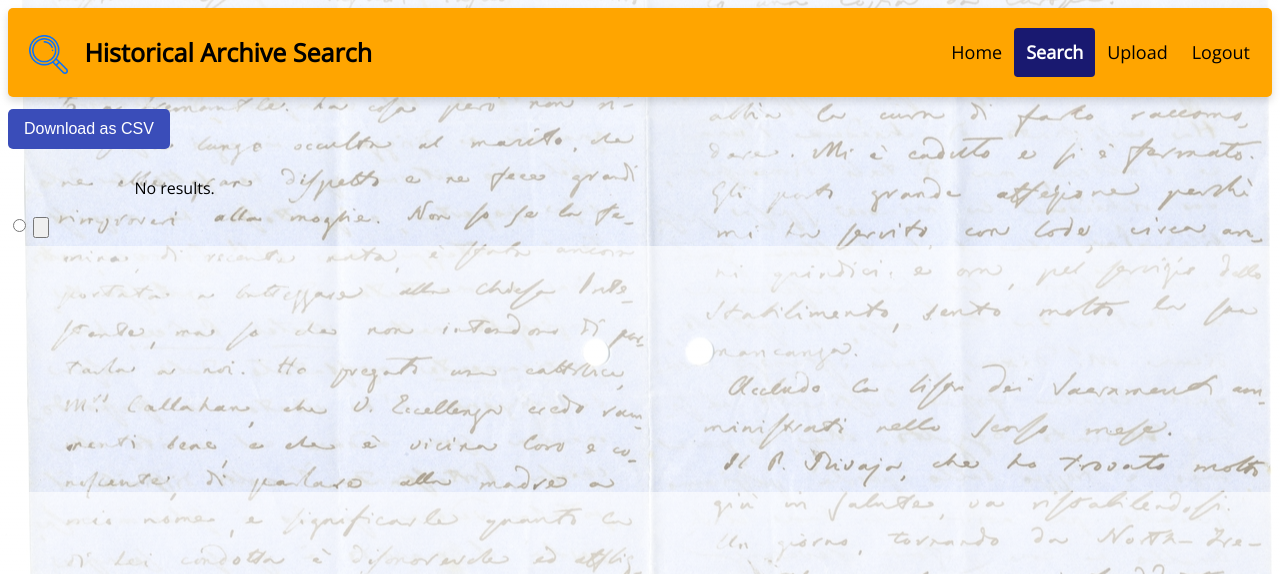
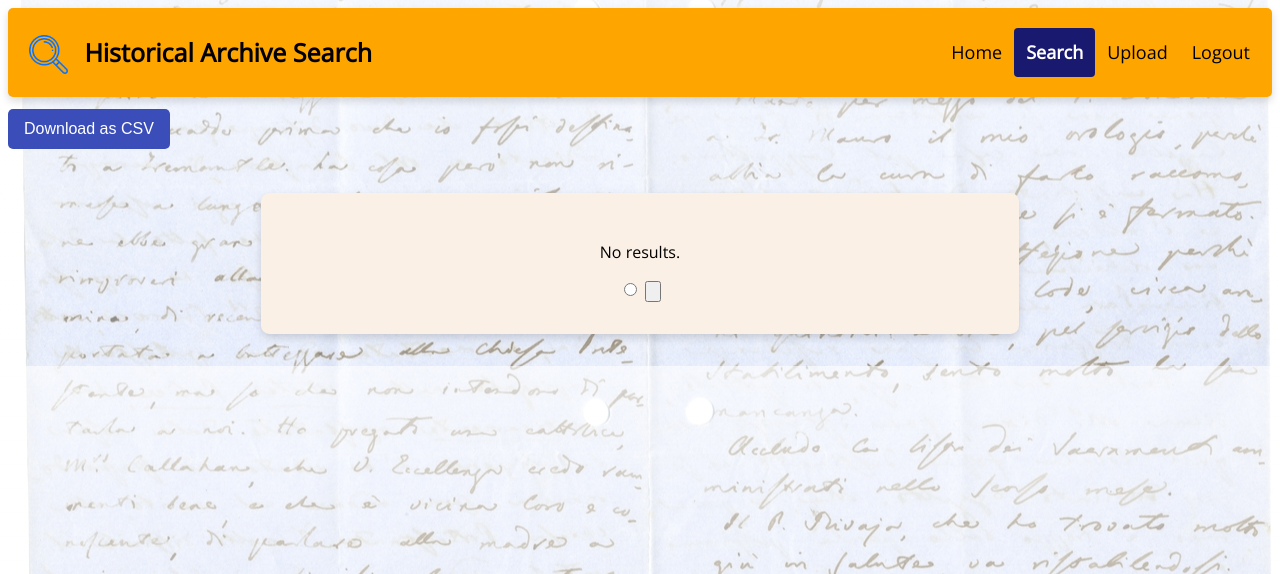
Before and after one commit to jordiup/3200PROJECT, a Django app: template letter_extraction/db/templates/db/result.html in a window 1280 px wide. Shown: the top 574 px of the page. Run offline with Django 3.2, Linux system fonts and the light colour scheme; the template is opened without the code that fills it, so the values that code supplies are empty.

Commit message:
Moving one line so that results are encapsulated by main div/card

```diff
--- a/letter_extraction/db/templates/db/result.html
+++ b/letter_extraction/db/templates/db/result.html
@@ -16,11 +16,11 @@
     </div>
     {% endblock %}
 
-    <div class="main">
     {% block body %}
 
     <button class="bt-download" onclick="to_csv()">Download as CSV</button>
 
+    <div class="main">
     <table id = "results_table" class = "results_table">
         {% if header %}
         <tr>
```
